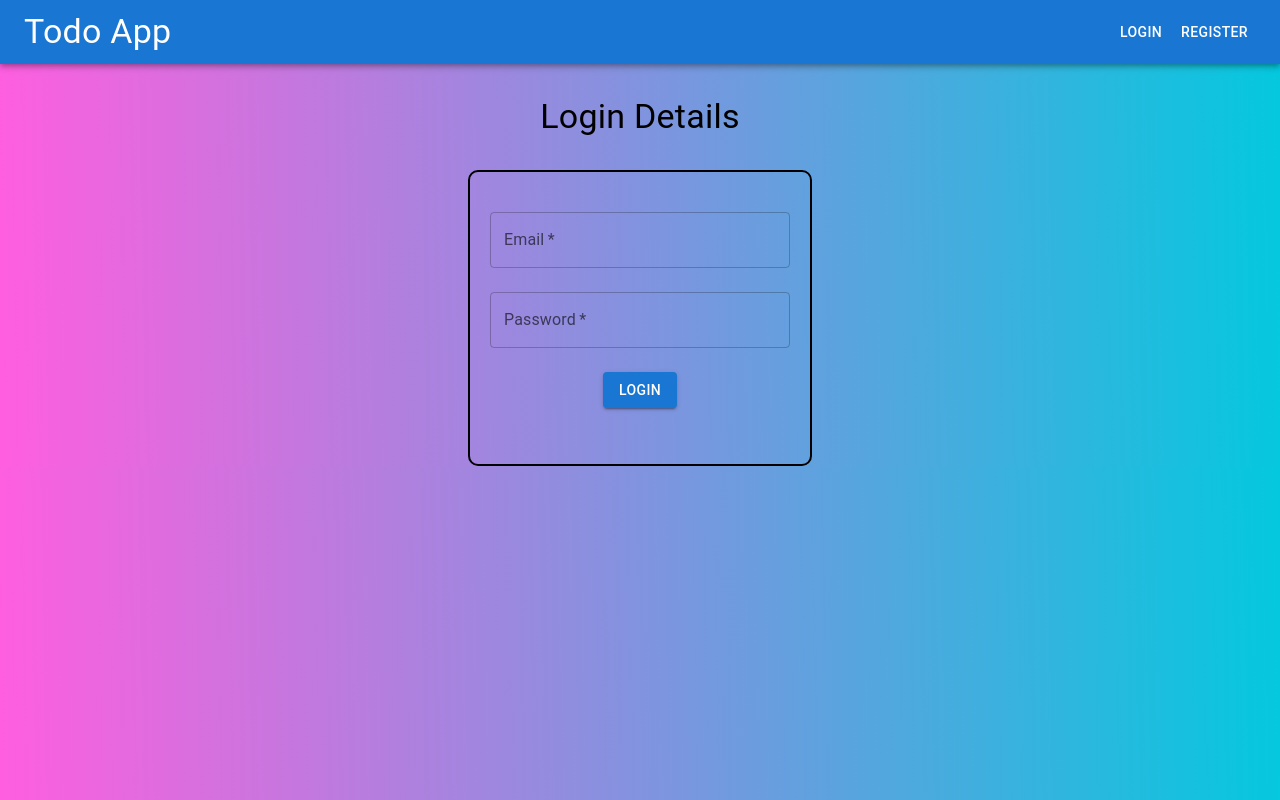
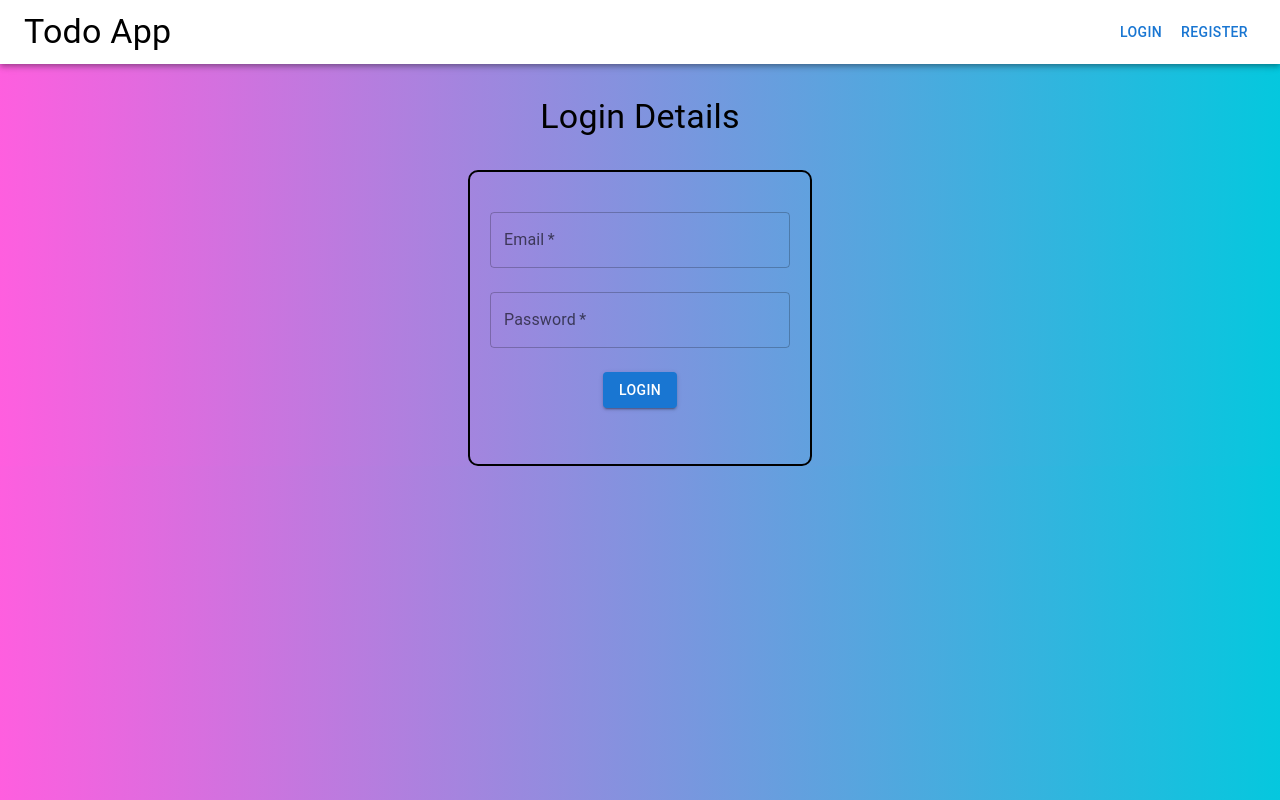
Before and after one commit to akramansari1433/todo-app, a React (Create React App) app: page /login in a window 1280 px wide. Built offline with nearby package versions, Linux system fonts and the light colour scheme.

Commit message:
some changes in navbar

```diff
--- a/src/components/Navbar/Navbar.js
+++ b/src/components/Navbar/Navbar.js
@@ -14,7 +14,7 @@ export default function Navbar({ user, setUser }) {
 
    return (
       <Box sx={{ flexGrow: 1 }}>
-         <AppBar position="static">
+         <AppBar position="static" color="inherit">
             <Toolbar>
                <Typography variant="h4" component="div" sx={{ flexGrow: 1 }}>
                   Todo App
@@ -34,10 +34,10 @@ export default function Navbar({ user, setUser }) {
                   </>
                ) : (
                   <>
-                     <Button color="inherit" component={Link} to="/login">
+                     <Button color="primary" component={Link} to="/login">
                         Login
                      </Button>
-                     <Button color="inherit" component={Link} to="/register">
+                     <Button color="primary" component={Link} to="/register">
                         Register
                      </Button>
                   </>
```
